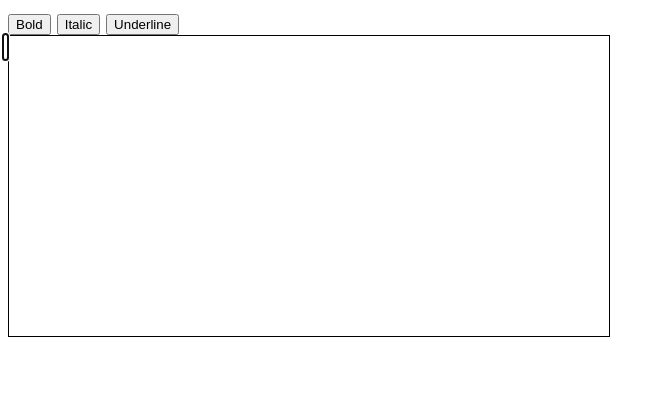
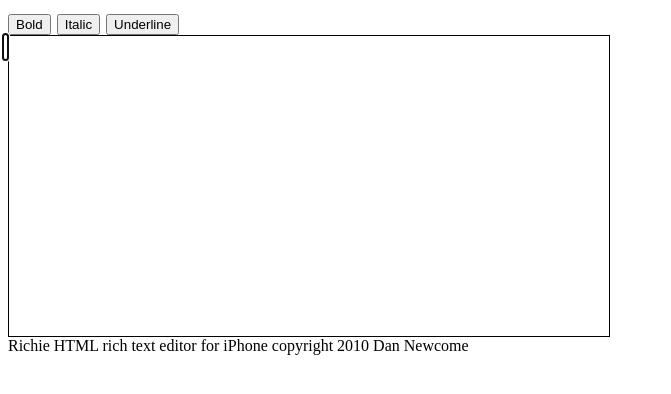
Before and after one commit to dnewcome/dnewcome.github.com, a plain HTML site: page richie-demo.html in a window 1280 px wide. Shown: the whole page, without its empty margins (0-671 px from the left). Drawn offline with Linux system fonts and the light colour scheme.

Commit message:
updated richie demo

```diff
--- a/richie-demo.html
+++ b/richie-demo.html
@@ -305,6 +305,7 @@
 		</style>
 	</head>
 	<body onkeypress="handleKey( event );" onkeydown="handleKeydown( event );" onload="init();">
+
 		<input type="button" onclick="toggleStyling( 'B' );" value="Bold"/>
 		<input type="button" onclick="toggleStyling( 'I' );" value="Italic" />
 		<input type="button" onclick="toggleStyling( 'U' );" value="Underline" />
@@ -319,5 +320,6 @@
 		<br>
 		<textarea id="textinput"></textarea>
 		-->
+		<div style="font-size: 12pt">Richie HTML rich text editor for iPhone copyright 2010 Dan Newcome</div>
 	</body>
 </html>
```
